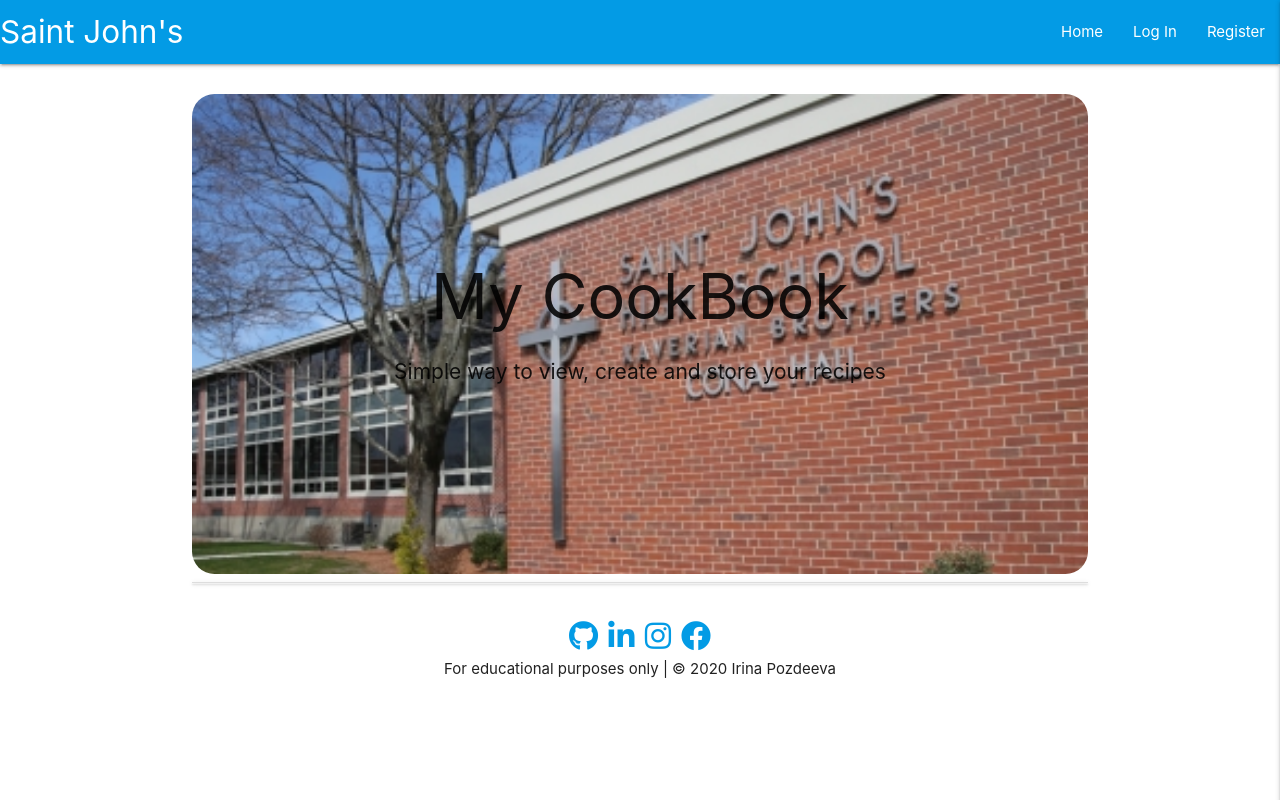
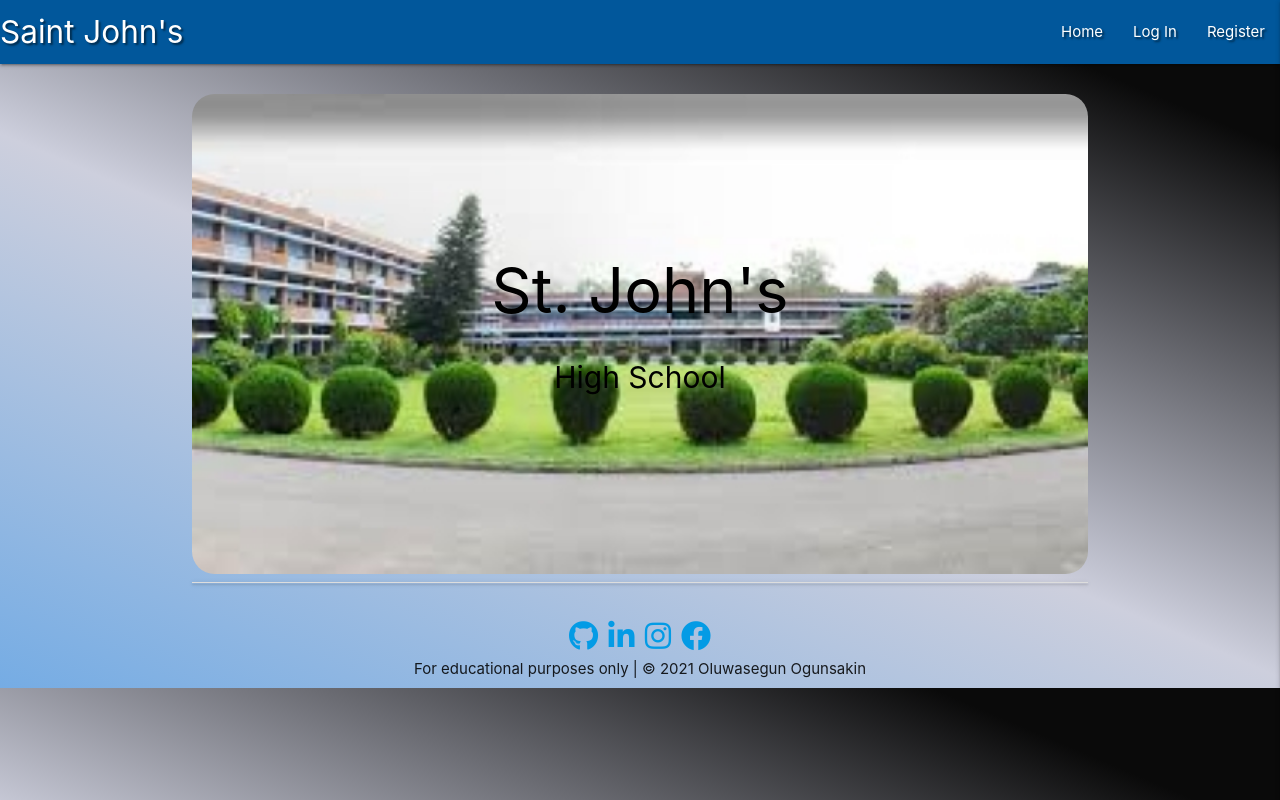
Before and after one commit to Code-Institute-Submissions/salute03-high-school-manager-project, a Flask app: page / in a window 1280 px wide. Run offline with Flask 2, Linux system fonts and the light colour scheme; data that the repository does not hold is empty; some libraries are stand-ins or nearby versions.

Commit message:
add some final editing

```diff
--- a/app.py
+++ b/app.py
@@ -148,4 +148,4 @@ def logout():
 if __name__ == '__main__':
     app.run(host=os.environ.get('IP'),
             port=int(os.environ.get('PORT')),
-            debug=True)
+            debug=False)
--- a/static/css/style.css
+++ b/static/css/style.css
@@ -8,6 +8,27 @@
     box-sizing: inherit;
 }
 
+body {
+    background: linear-gradient(203deg, rgba(10,10,10,1) 12%, rgba(205,207,221,1) 55%, rgba(117,172,228,1) 100%);
+}
+
+.text-shadow {
+    text-shadow: 2px 2px 2px rgba(0, 0, 0, 0.5);
+}
+
+.flashes h4 {
+    line-height: 2;
+}
+
+.btn-small {
+    margin: 5px;
+}
+
+.collapsible-header .col strong {
+    margin: 5px;
+    line-height: 42px;
+}
+
 .home-container {
     margin: 0 auto;
     width: 100%;
@@ -16,10 +37,32 @@
     margin-top: 2rem;
 }
 
-
-
+.register-image {
+    background-image: url(../img/stjohns.jpg);
+    background-repeat: no-repeat;
+    background-size: cover;
+    position: relative;
+    border-radius: 1.5rem;
+    width: 100%;
+}
+.login-image {
+    background-image: url(../img/stjohns.jpg);
+    background-repeat: no-repeat;
+    background-size: cover;
+    position: relative;
+    border-radius: 1.5rem;
+    width: 100%;
+}
+.profile-image {
+    background-image: url(../img/profile1.jpg);
+    background-repeat: no-repeat;
+    background-size: cover;
+    position: relative;
+    border-radius: 1.5rem;
+    width: 100%;
+}
 .hero-image {
-    background-image: url(../img/stjohns.jpg);
+    background-image: url(../img/saintes.jpg);
     background-repeat: no-repeat;
     background-size: cover;
     position: relative;
@@ -32,14 +75,14 @@
     top: 50%;
     left: 50%;
     transform: translate(-50%, -50%);
-    color: var(--lightblack);
+    color: #000;
     width: inherit;
     padding: 0 .5rem;
 
 }
 
 .home-paragpaph {
-    font-size: 1.4rem;
+    font-size: 2rem;
     margin-bottom: 4rem;
 }
 
--- a/templates/base.html
+++ b/templates/base.html
@@ -15,7 +15,7 @@
 
 	<header>
         <!-- top navbar -->
-		<nav class="nav-extended text-shadow light-blue darken-1">
+		<nav class="nav-extended text-shadow light-blue darken-4">
 			<div class="nav-wrapper">
 				<a href="{{ url_for('index') }}" class="brand-logo">Saint John's</a>
 				<a href="#" data-target="mobile-demo" class="sidenav-trigger right"><i class="fas fa-bars"></i></a>
@@ -65,31 +65,30 @@
         {% block content %}
         {% endblock %}
     </main>
-    <footer>
-        <!--Links to the social media open in a new tab to prevent a user
-    from hitting "back" button in the browser-->
-<div class="page-footer  footer-container center-align" position="bottom">
+   <!-- Footer -->
+   <footer>
+   <div class="page-footer  footer-container center-align">
 	<div class="container">
-		<a href="https://github.com/irinatu17" target="_blank" rel="noopener">
+		<a href="#" target="_blank" rel="noopener">
             <i class="fab fa-github media-icons" aria-hidden="true"></i>
         </a>
-		<a href="https://www.linkedin.com/in/irina-tushina/" target="_blank" rel="noopener">
+		<a href="#" target="_blank" rel="noopener">
             <i class="fab fa-linkedin-in media-icons" aria-hidden="true"></i>
         </a>
-		<a href="https://www.instagram.com/" target="_blank" rel="noopener">
+		<a href="#" target="_blank" rel="noopener">
             <i class="fab fa-instagram media-icons" aria-hidden="true"></i>
         </a>
-		<a href="https://www.facebook.com/" target="_blank" rel="noopener">
+		<a href="#" target="_blank" rel="noopener">
             <i class="fab fa-facebook media-icons" aria-hidden="true"></i>
         </a>
 	</div>
 
-	<p class="disclamer-text"> For educational purposes only | © 2020
-        <a href="https://github.com/irinatu17"
-        target="_blank" class="author-link">Irina&nbsp;Pozdeeva</a>
+	<p class="disclamer-text"> For educational purposes only | © 2021
+        <a href="#"
+        target="_blank" class="author-link">Oluwasegun&nbsp;Ogunsakin</a>
     </p>
 </div>
-    </footer>
+ </footer>
 
     <script src="https://code.jquery.com/jquery-3.5.1.min.js"
         integrity="sha256-9/aliU8dGd2tb6OSsuzixeV4y/faTqgFtohetphbbj0=" crossorigin="anonymous"></script>
--- a/templates/create_assignment.html
+++ b/templates/create_assignment.html
@@ -1,6 +1,6 @@
 {% extends "base.html" %}
 {% block content %}
-<h3 class="light-blue-text text-darken-4 center-align">Create Assignment</h3>
+<h3 class=" blue-text text-lighten-5 center-align">Create Assignment</h3>
 
 <div class="row card-panel grey lighten-5">
     <form class="col s12" method="POST" action="{{ url_for('create_assignment') }}">
@@ -17,6 +17,7 @@
                 <label for="days_name">Days</label>
             </div>
         </div>
+
 
         <!-- Subject name-->
         <div class="row">
--- a/templates/index.html
+++ b/templates/index.html
@@ -4,11 +4,10 @@
 <div class="home-container">
     <div class="hero-image">
         <div class="text-block-home center-align">
-          <h1 class="uppercase primary-heading">My CookBook</h1>
-          <p class="home-paragpaph">
-            Simple way to view, create and store
-            your recipes
-          </p>
+          <h1 class="uppercase primary-heading">St. John's</h1>
+          <h2 class="home-paragpaph">
+           High School
+          </h2>
         </div>
     </div>
   </div>
@@ -29,10 +28,10 @@
         </div>
         </div>
         <div class="collapsible-body">
-            <strong>{{ assignment.subject_name }}</strong>
-            <p>{{ assignment.topic_name }}</p>
-            <p>{{ assignment.question }}</p>
-            <p>{{ assignment.due_date }}</p>
+            <p><strong>Subject:</strong>{{ assignment.subject_name }}</p>
+            <p><strong>Topic:</strong>{{ assignment.topic_name }}</p>
+            <p><strong>Questions:</strong>{{ assignment.question }}</p>
+            <p><strong>Due date:</strong>{{ assignment.due_date }}</p>
             <p>{{ assignment.mark }}</p>
             <p><em>by:  {{ assignment.created_by }}</em></p>
         </div>
```
Also changed, not shown: templates/edit_assignment.html (+19 -18 lines), templates/login.html (+10 -1 lines), templates/profile.html (+10 -1 lines), templates/register.html (+10 -1 lines), static/img/profile1.jpg (added), static/img/saintes.jpg (added).
